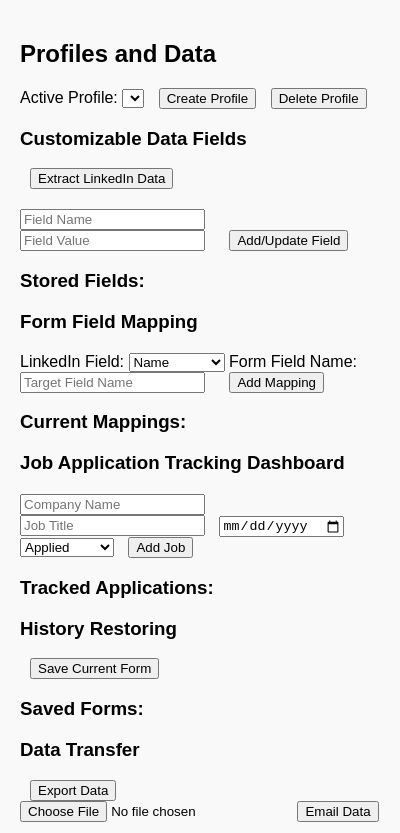
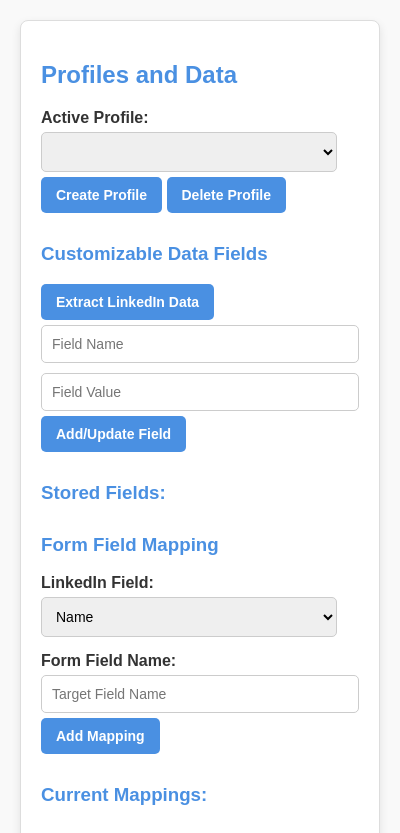
Before and after one commit to Ibrahim2307/Web_and_Mobile_project1, a browser extension: page src/popup/popup.html in a window 400 px wide. Shown: the top 833 px of the page. Drawn offline with Linux system fonts and the light colour scheme.

Commit message:
Added CSS to HTML

```diff
--- a/src/popup/styles.css
+++ b/src/popup/styles.css
@@ -1,33 +1,75 @@
 body {
   font-family: Arial, sans-serif;
-  margin: 0;
-  padding: 20px;
-  background: #f9f9f9;
+  margin: 20px;
+  background-color: #f9f9f9;
+  color: #333;
 }
 
-h1 {
-  font-size: 20px;
+h2, h3 {
+  color: #4a90e2;
+}
+
+#app {
+  max-width: 800px;
+  margin: auto;
+  padding: 20px;
+  background: #ffffff;
+  border: 1px solid #ddd;
+  border-radius: 8px;
+  box-shadow: 0 4px 10px rgba(0, 0, 0, 0.1);
+}
+
+button {
+  background-color: #4a90e2;
+  color: #fff;
+  border: none;
+  padding: 10px 15px;
+  font-size: 14px;
+  font-weight: bold;
+  border-radius: 5px;
+  cursor: pointer;
+  transition: background-color 0.3s, transform 0.2s;
+}
+
+button:hover {
+  background-color: #357ab7;
+  transform: translateY(-2px);
+}
+
+button:active {
+  background-color: #2a5d8a;
+  transform: translateY(0);
+}
+
+input[type="text"],
+input[type="date"],
+select {
+  width: calc(100% - 22px);
+  margin: 5px 0;
+  padding: 10px;
+  border: 1px solid #ccc;
+  border-radius: 5px;
+  font-size: 14px;
 }
 
 ul {
-  list-style: none;
+  list-style-type: none;
   padding: 0;
 }
 
-li {
-  display: flex;
-  justify-content: space-between;
-  margin-bottom: 10px;
+ul li {
+  background-color: #f1f1f1;
+  margin: 5px 0;
+  padding: 10px;
+  border-radius: 5px;
 }
 
-button {
-  margin-left: 10px;
+label {
+  display: block;
+  font-weight: bold;
+  margin-top: 10px;
 }
 
-form {
-  margin-top: 20px;
+h3 {
+  margin-top: 30px;
 }
-
-input {
-  margin-right: 10px;
-}
```
